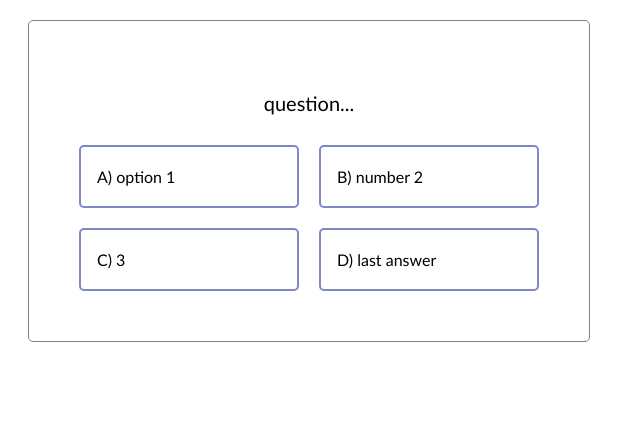
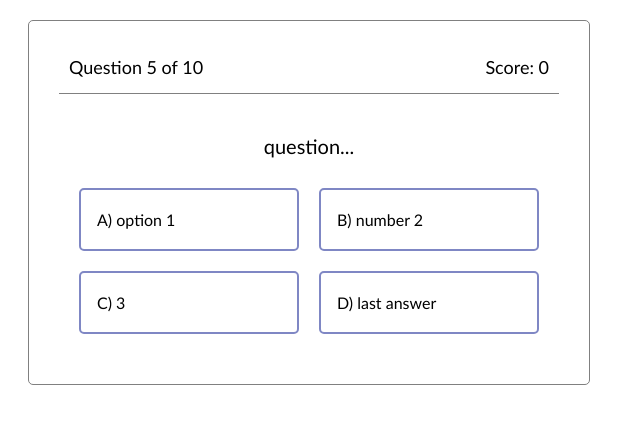
Before and after one commit to fran-mowat/trivia, an Angular app: page / in a window 1280 px wide. Shown: the top 424 px of the page, without its empty margins (0-640 px from the left). Built offline with nearby package versions, Linux system fonts and the light colour scheme.

Commit message:
created progress banner to display question number and score

```diff
--- a/src/app/question-card/question-card.html
+++ b/src/app/question-card/question-card.html
@@ -1,4 +1,9 @@
 <div class="question-card">
+    <div class="progress-banner">
+        <div>Question 5 of 10</div>
+        <div>Score: 0</div>
+    </div>
+
     <div class="question">{{ this.questionValue }}</div>
 
     <div class="answers">
--- a/src/app/question-card/question-card.scss
+++ b/src/app/question-card/question-card.scss
@@ -4,6 +4,16 @@
     border-radius: 5px;
     width: 500px;
     padding: 30px;
+
+    .progress-banner{
+        display: flex;
+        flex-direction: row;
+        align-items: center;
+        justify-content: space-between;
+        border-bottom: 1px solid var(--dark-grey);
+        padding: 5px 10px 15px;
+        font-size: 18px;
+    }
 
     .question{
         margin: 40px auto 30px;
```
